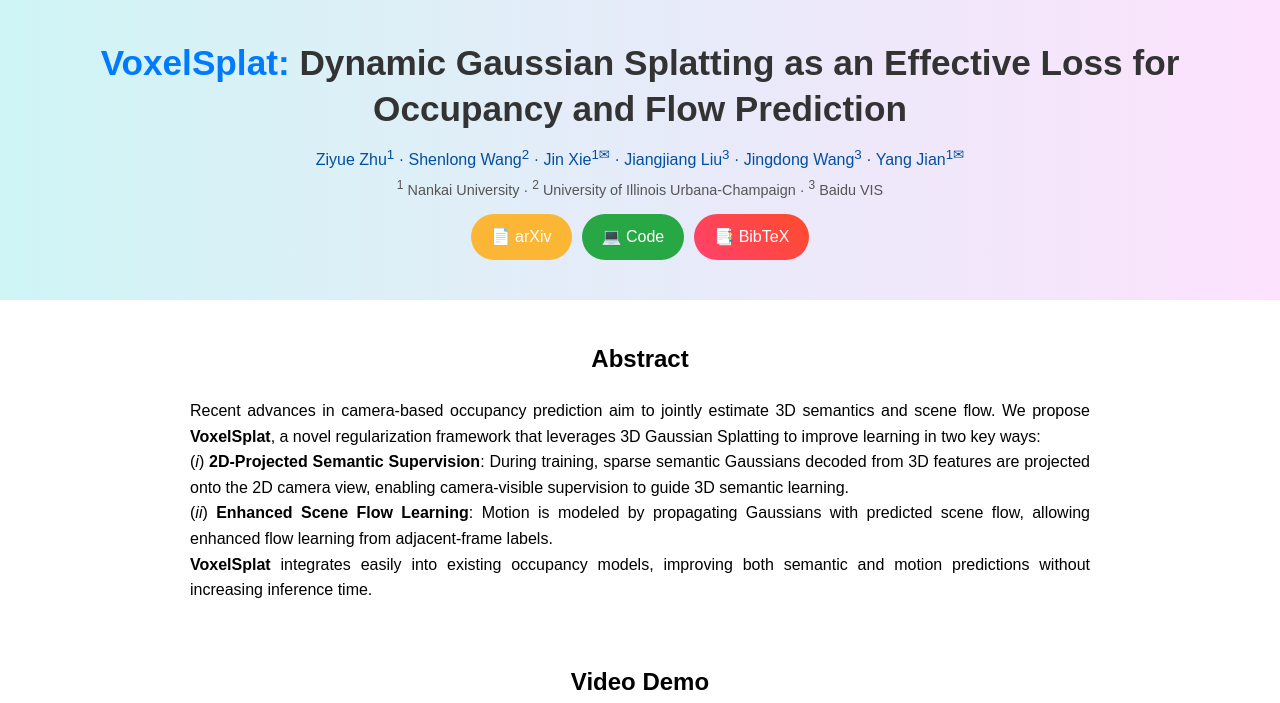
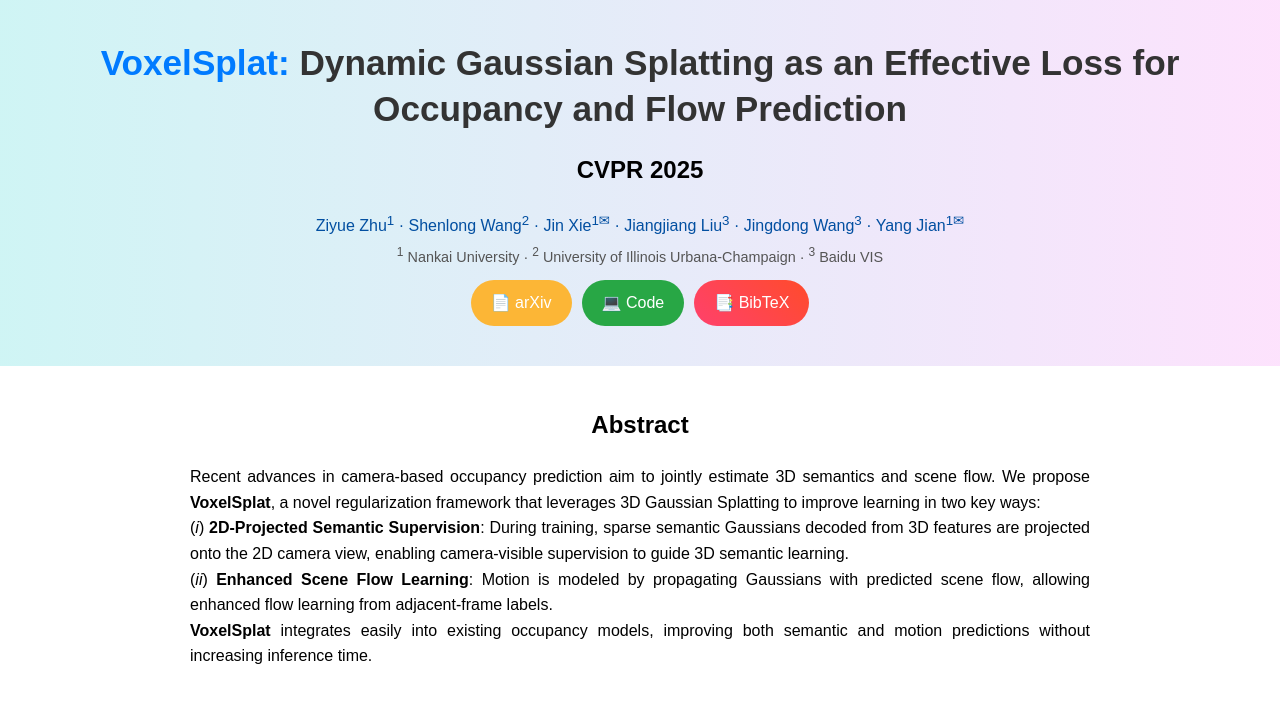
Before and after one commit to ZZY816/VoxelSplat-Demo, a plain HTML site: page index.html in a window 1280 px wide. Shown: the top 703 px of the page. Drawn offline with Linux system fonts and the light colour scheme.

Commit message:
add cvpr

```diff
--- a/index.html
+++ b/index.html
@@ -284,6 +284,9 @@
             <span class="hero-title-highlight">VoxelSplat:</span>
             Dynamic Gaussian Splatting as an Effective Loss for Occupancy and Flow Prediction
         </h1>
+        <h2>
+            CVPR 2025
+        </h2>
         <div class="hero-authors">
             Ziyue Zhu<sup>1</sup> · Shenlong Wang<sup>2</sup> · Jin Xie<sup>1✉</sup> · Jiangjiang Liu<sup>3</sup> · Jingdong Wang<sup>3</sup> · Yang Jian<sup>1✉</sup>
             <br>
```
Also changed, not shown: assets/frame.png (added), assets/framework.png (deleted).
